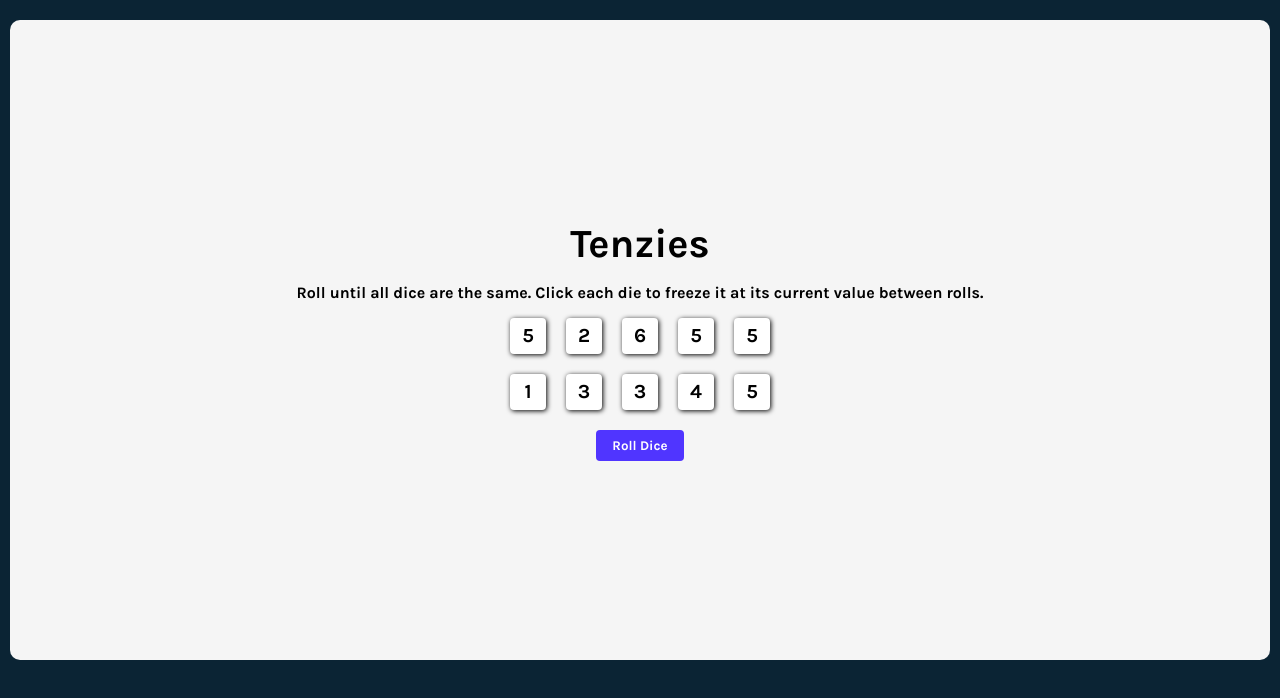
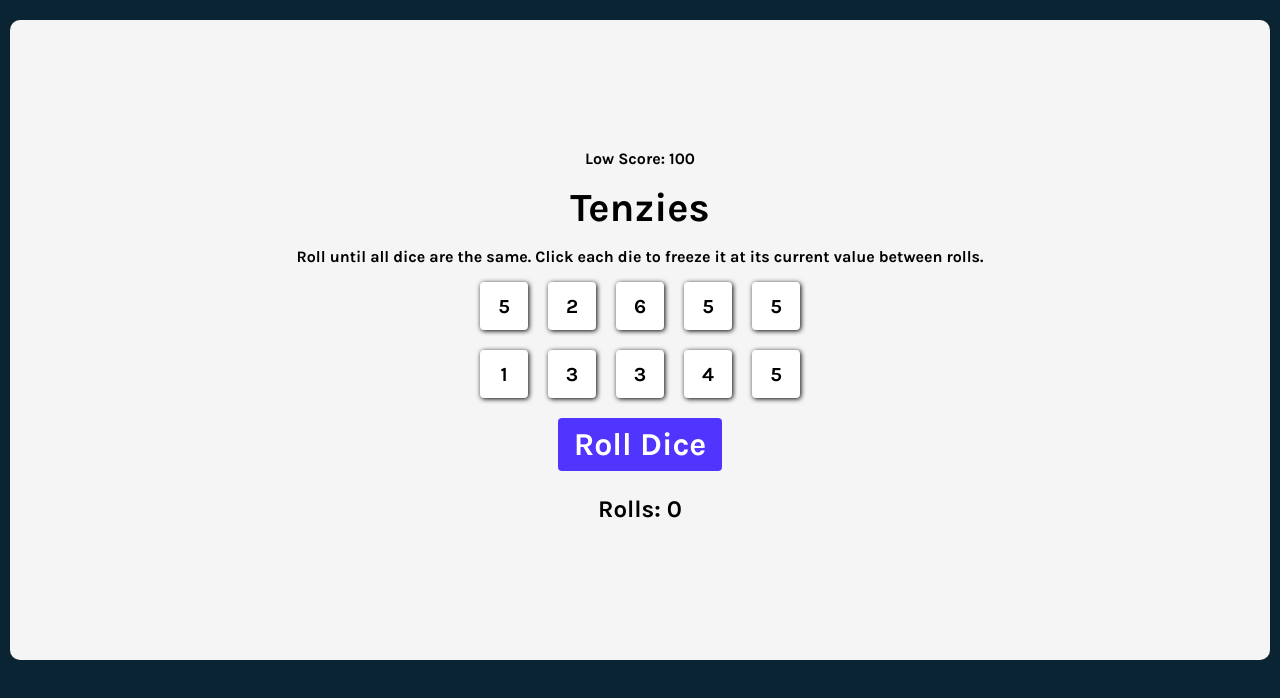
Before and after one commit to jasnmar/scrimba-rb-tensies, a React (Vite) app: page / in a window 1280 px wide. Shown: the top 698 px of the page. Built offline with nearby package versions, Linux system fonts and the light colour scheme.

Commit message:
Sticky Storage

```diff
--- a/src/App.css
+++ b/src/App.css
@@ -25,6 +25,7 @@ main {
 .btn {
   font-family: inherit;
   font-weight: bold;
+  font-size: 2rem;
   color: white;
   background-color: #5035FF;
   border-radius: 4px;
@@ -32,3 +33,7 @@ main {
   padding: 8px 16px;
   margin-top: 20px;
 }
+
+.app-rolls {
+  font-size: 1.5rem
+}
--- a/src/App.jsx
+++ b/src/App.jsx
@@ -7,6 +7,22 @@ import Winner from './components/Winner/Winner'
 function App() {
   const [diceObjects, setDiceObjects] = useState(newDiceObjects())
   const [tenzies, setTensies] = useState(false)
+  const [rolls, setRolls] = useState(0)
+  const [lowScore, setLowScore] = useStickyState(100, 'lowScore')
+
+  function useStickyState(defaultValue, key) {
+    const [value, setValue] = useState(() => {
+      const stickyValue = localStorage.getItem(key);
+      return stickyValue !== null
+        ? JSON.parse(stickyValue)
+        : defaultValue;
+    });
+    useEffect(() => {
+      const ls = JSON.parse(localStorage.getItem(key))
+        ls>value && localStorage.setItem(key, JSON.stringify(value));
+    }, [key, value]);
+    return [value, setValue];
+  }
 
   const diceEls = diceObjects.map((die) => {
     return <Die
@@ -29,20 +45,12 @@ function App() {
     })
     if(losingList.length===0) {
       setTensies(true)
+      setRolls(0)
+      setLowScore(rolls)
     } else {
       setTensies(false)
     }
   },[diceObjects])
-
-/**
- * Challenge: Future
- * CSS dots on the dice
- * Track the # of roles
- * Track the amount of time taken
- * Save time / rolls to LS
- * (Mine: Turn a button red if it doesn't match)
- *
-*/
 
   function newDiceObjects() {
     const dice = []
@@ -63,7 +71,7 @@ function App() {
 
   function rollDice() {
     if (!tenzies) {
-
+      setRolls((rolls)=> rolls+1)
       setDiceObjects(diceObjects.map(diceObject => {
         if(!diceObject.isHeld) {
           return {...diceObject, value: getRandomInt(6) }
@@ -89,12 +97,15 @@ function App() {
   return (
     <main>
       {tenzies && <Winner />}
+
+      <p className='app--low-score'>Low Score: {lowScore} </p>
       <h1 className="title">Tenzies</h1>
         <p className="instructions">Roll until all dice are the same. Click each die to freeze it at its current value between rolls.</p>
       <div className='app--die-container'>
         {diceEls}
       </div>
       <button onClick={rollDice} className="btn" id="roll-dice-btn">{tenzies ? "New Game" : "Roll Dice" }</button>
+      <p className='app-rolls'>Rolls: <span id="rolls">{rolls}</span></p>
     </main>
   )
 }
--- a/src/components/Die/Die.css
+++ b/src/components/Die/Die.css
@@ -1,7 +1,7 @@
 .die--die-body {
     background-color: white;
-    height: 36px;
-    width: 36px;
+    height: 48px;
+    width: 48px;
     display: flex;
     justify-content: center;
     align-items: center;
```
